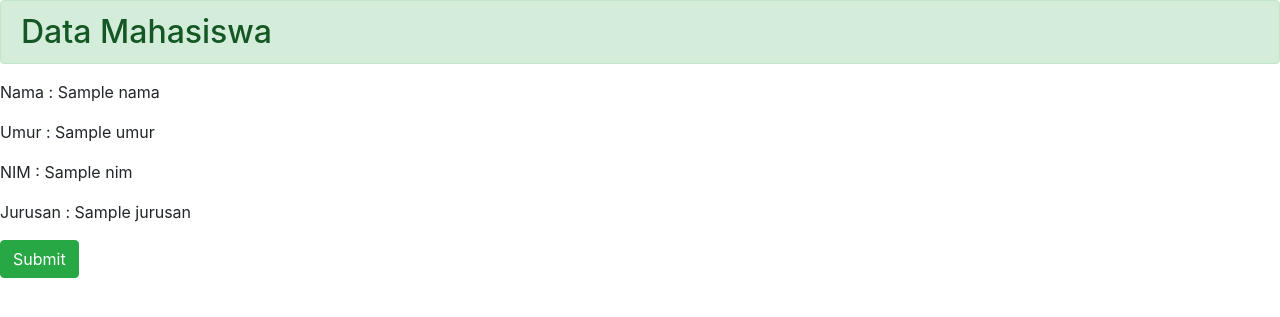
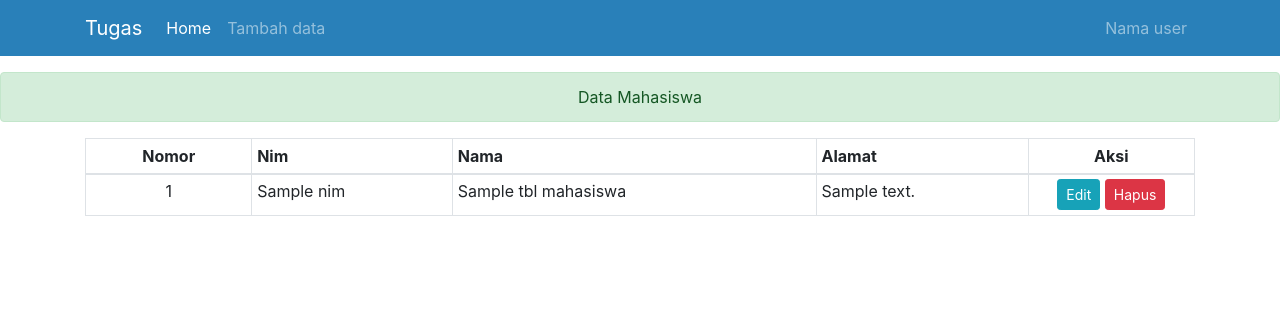
Before and after one commit to pahrulirfan/web-lanjut-si-2020, a CodeIgniter app: the page made by application/views/mahasiswa/v_index.php in a window 1280 px wide. Shown: the top 317 px of the page. Run offline with CodeIgniter, Linux system fonts and the light colour scheme; the template is opened without the code that fills it: most values are stand-ins (such as "Sample title", 1, 10 or a date in 2020); some libraries are stand-ins or nearby versions.

Commit message:
dari romrom

```diff
--- a/application/config/autoload.php
+++ b/application/config/autoload.php
@@ -58,7 +58,7 @@ $autoload['packages'] = array();
 |
 |	$autoload['libraries'] = array('user_agent' => 'ua');
 */
-$autoload['libraries'] = array();
+$autoload['libraries'] = array('database');
 
 /*
 | -------------------------------------------------------------------
--- a/application/config/database.php
+++ b/application/config/database.php
@@ -76,9 +76,9 @@ $query_builder = TRUE;
 $db['default'] = array(
 	'dsn'	=> '',
 	'hostname' => 'localhost',
-	'username' => '',
+	'username' => 'root',
 	'password' => '',
-	'database' => '',
+	'database' => 'ci-web-lanjut',
 	'dbdriver' => 'mysqli',
 	'dbprefix' => '',
 	'pconnect' => FALSE,
--- a/application/controllers/Mahasiswa.php
+++ b/application/controllers/Mahasiswa.php
@@ -9,6 +9,9 @@ class Mahasiswa extends CI_Controller
 		$data['nim'] = $url_nim;
 		$data['jurusan'] = $url_jur;
 
+		//select * from nama table
+		$data['tbl_mahasiswa'] = $this->db->get('mahasiswa')->result();
+
 		$this->load->view('mahasiswa/v_index', $data);
 	}
 
--- a/application/views/mahasiswa/v_index.php
+++ b/application/views/mahasiswa/v_index.php
@@ -4,15 +4,56 @@
 	<title>Data Mahasiswa</title>
 
 	<link rel="stylesheet"
-		  href="<?= base_url('assets/bootstrap/css/bootstrap.min.css'); ?>">
+	href="<?= base_url('assets/bootstrap/css/bootstrap.min.css'); ?>">
 
 </head>
 <body>
-<h2 class="alert alert-success">Data Mahasiswa</h2>
-<p>Nama : <?php echo $nama; ?> </p>
-<p>Umur : <?php echo $umur; ?></p>
-<p>NIM : <?php echo $nim; ?></p>
-<p>Jurusan : <?php echo $jurusan; ?></p>
-<input type="submit" class="btn btn-success">
+	<nav class="navbar navbar-expand-lg navbar-dark" style="background-color: #2980b9">
+		<div class="container">
+			<a class="navbar-brand" href="#">Tugas</a>
+			<div class="navbar-nav mr-auto">
+				<a href="#" class="nav-link active">Home</a>
+				<a href="#" class="nav-link">Tambah data</a>
+			</div>
+			<div class="navbar-nav ml-auto">
+				<a href="#" class="nav-link">Nama user</a>
+			</div>
+		</div>
+	</nav>
+
+	<div class="alert alert-success text-center mt-3">
+		Data Mahasiswa
+	</div>
+
+	<div class="container">
+		<table class="table table-bordered table-sm">
+			<thead>
+				<tr>
+					<th class="text-center" width="15%">Nomor</th>
+					<th>Nim</th>
+					<th>Nama</th>
+					<th>Alamat</th>
+					<th class="text-center" width="15%">Aksi</th>
+				</tr>
+			</thead>
+			<tbody>
+				<?php $no = 1; ?>
+				<?php foreach ($tbl_mahasiswa as $key) { ?>
+				<tr>
+					<td class="text-center"><?= $no++ ?></td>
+					<td><?= $key->nim ?></td>
+					<td><?= $key->nama ?></td>
+					<td><?= $key->alamat ?></td>
+					<td class="text-center">
+						<a href="" class="btn btn-info btn-sm">Edit</a>
+						<a href="" class="btn btn-danger btn-sm">Hapus</a>
+					</td>
+				</tr>
+				<?php } ?>
+
+			</tbody>
+		</table>
+	</div>
+
 </body>
 </html>
```
Also changed, not shown: ci-web-lanjut.sql (added, +60 -0 lines).
